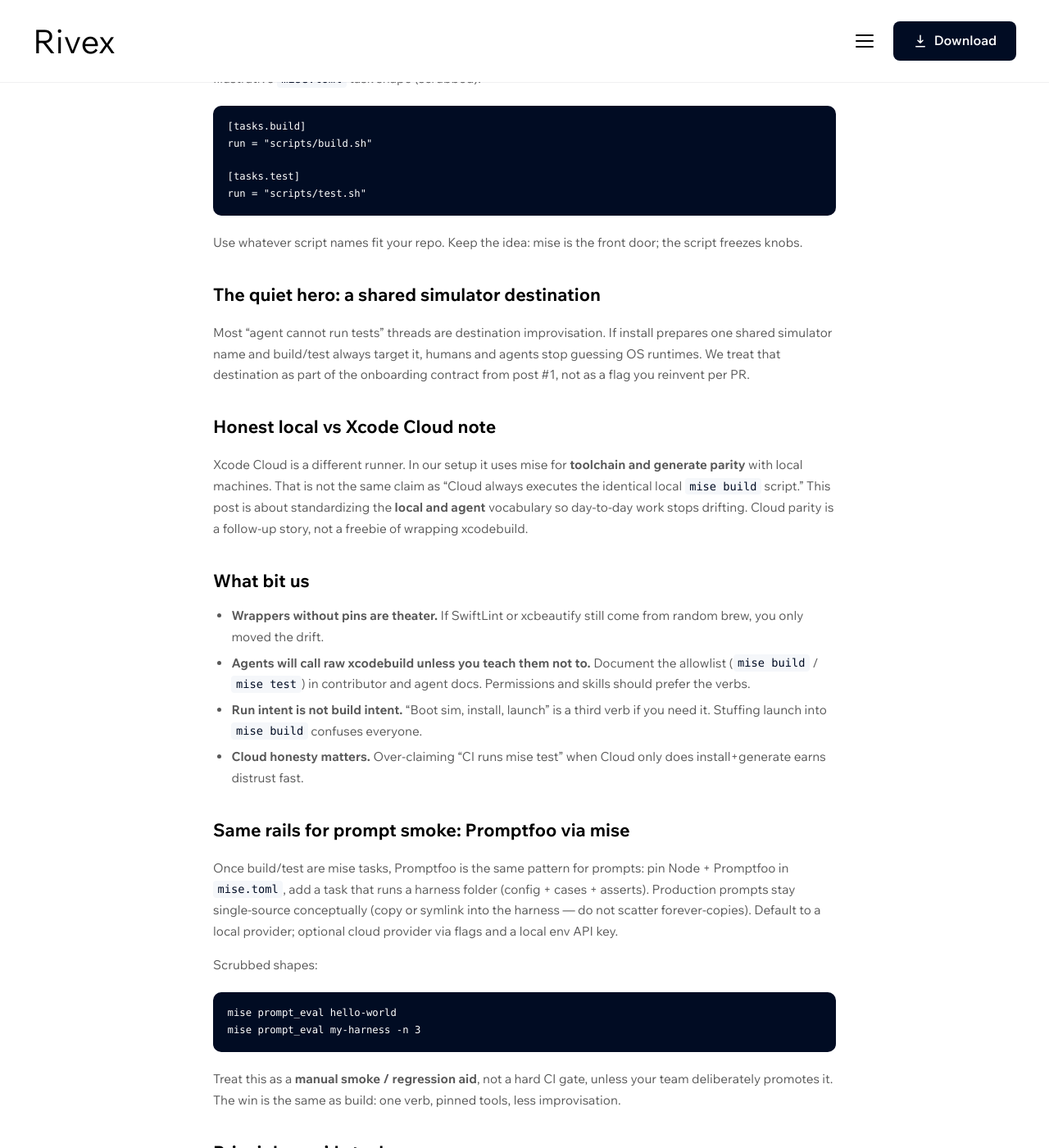
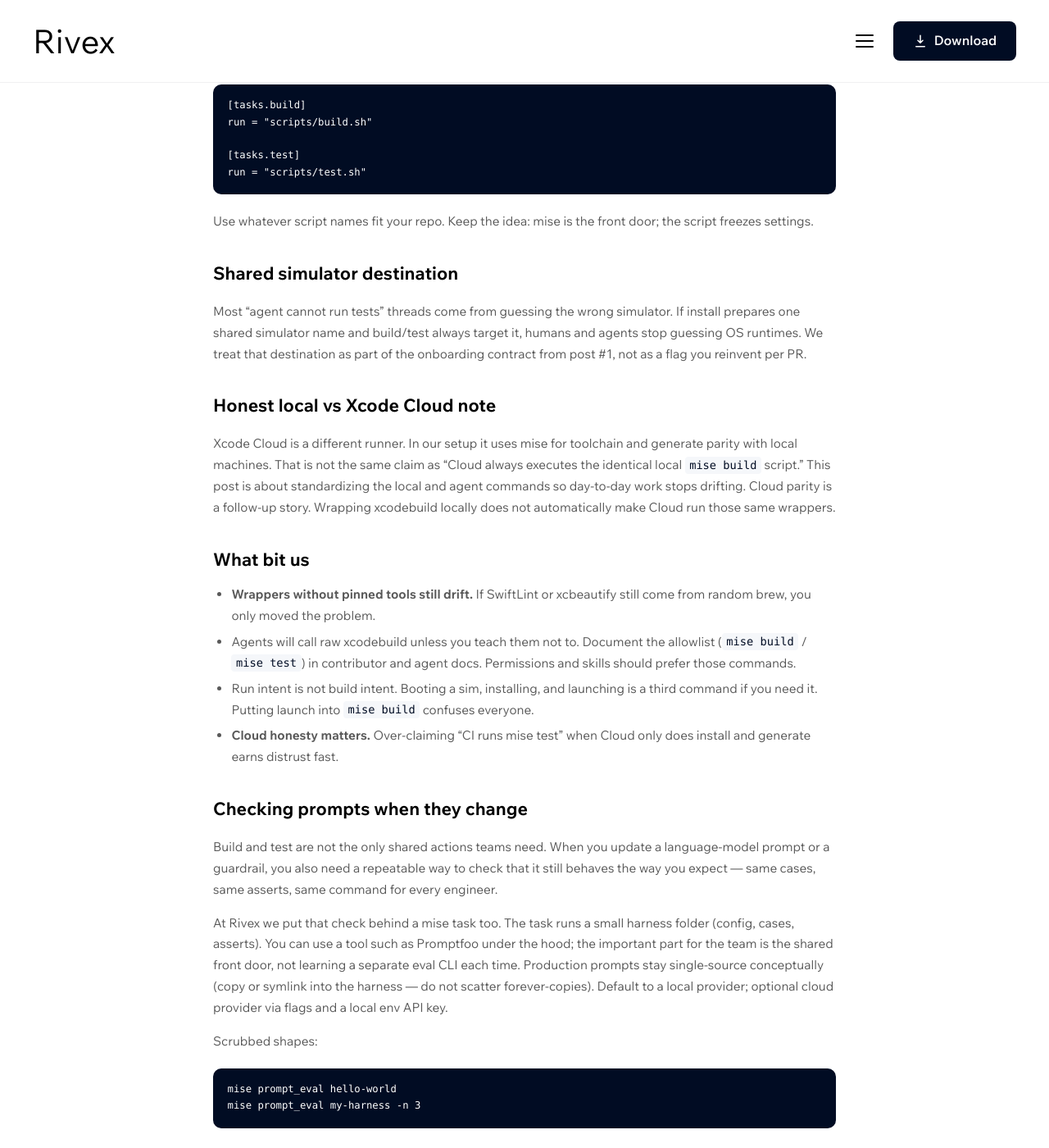
Before and after one commit to chefaio-ios/chefaio-landing-website, a Jekyll site: the page built from _posts/2026-09-20-why-rivex-uses-mise-build-and-mise-test-instead-of-raw-xcodebuild.md, in a window 1280 px wide and 1400 px high, scrolled down 2027 px. Shown: the whole window at 82% size. Built offline with Jekyll 4.4.1, drawn with Linux system fonts in a browser that asks for light colours; some web fonts are replaced; some of the changed text lies outside the part shown.

Commit message:
chore(blog): sync Published posts from Notion

````diff
--- a/_posts/2026-09-20-why-rivex-uses-mise-build-and-mise-test-instead-of-raw-xcodebuild.md
+++ b/_posts/2026-09-20-why-rivex-uses-mise-build-and-mise-test-instead-of-raw-xcodebuild.md
@@ -1,9 +1,10 @@
 ---
-title: Why Rivex uses `mise build` and `mise test` instead of raw `xcodebuild`
+title: mise tasks so every engineer runs the same build and test
 date: '2026-09-20'
 author: Rivex Engineering
-description: How Rivex turns xcodebuild flag soup into stable mise build and mise
-  test verbs for humans and agents — plus a short look at Promptfoo on the same rails.
+description: How Rivex uses mise tasks so every engineer — and every coding agent
+  — runs the same build and test commands, plus a short shared way to check prompts
+  when they change.
 notion_id: 3e122cfb-2af8-8154-8bb6-e36812d77ef9
 canonical: https://rivexapp.com/blog/2026/09/20/why-rivex-uses-mise-build-and-mise-test-instead-of-raw-xcodebuild/
 tags:
@@ -14,15 +15,15 @@ tags:
 
 In [the last post](https://rivexapp.com/blog/2026/09/16/how-we-onboard-rivex-with-one-mise-install/), we pinned the Rivex iOS toolchain behind one `mise install`. That fixed "which Tuist / SwiftLint am I on?" It did not fix the next failure mode: five engineers (and one coding agent) each inventing a slightly different `xcodebuild` line.
 
-This post is about the choices we made to turn build and test into stable mise verbs — what we tried first, why wrappers won, what still bites us, and a short look at running Promptfoo the same way. Steal the pattern; skip the product pitch.
+This post is about how we use mise tasks so every engineer runs the same build and test actions — what we tried first, why wrappers won, what still goes wrong, and a short look at checking prompts the same way. Steal the pattern; skip the product pitch.
 
-## The flag soup we inherited
+## The command-line drift we inherited
 
 Ask three people how they build the app and you get three command lines. One uses `-project`. Another uses the generated workspace. Someone hard-codes a simulator name that does not exist on the agent's Mac. Derived Data lands in three different folders. Signing flags that work in Xcode break headless runs. Logs dump raw `xcodebuild` noise nobody reads.
 
 None of that is exotic. All of it drifts. Humans forgive it with muscle memory. Agents do not — they invent destinations from training data and confidently fail.
 
-We wanted one allowlisted vocabulary: `mise build` and `mise test`.
+We wanted one shared set of commands: `mise build` and `mise test`.
 
 ## What we tried first
 
@@ -30,27 +31,27 @@ We wanted one allowlisted vocabulary: `mise build` and `mise test`.
 
 **Shell aliases in each person's profile.** Great until a new hire (or a fresh agent sandbox) has none of them. Not reviewable. Not versioned with the repo.
 
-**"Just open Xcode and hit Cmd-B."** Fine for interactive humans. Useless for agents, headless smoke, and "same command in CI-like runs."
+**Just open Xcode and hit Cmd-B.** Fine for interactive humans. Useless for agents, headless smoke, and the same command in CI-like runs.
 
-We needed verbs in the repo — next to `mise.toml` — that encode the contract once.
+We needed commands in the repo — next to `mise.toml` — that encode the contract once.
 
-## Why mise tasks became the daily verbs
+## Why mise tasks became the daily commands
 
 Dependency order again:
 
 1. **Pin tools first** (post #1) — Tuist, linters, formatters, beautifiers.
-2. **Then pin the invocation** — build and test call thin wrappers that freeze the knobs humans argue about.
+2. **Then pin the invocation** — build and test call thin wrappers that freeze the settings humans argue about.
 
 At Rivex, `mise build` and `mise test` are mise tasks that run shared wrappers. Publicly, think of those wrappers as owning a small fixed set of decisions:
 
 - Prefer the generated workspace over ad-hoc `-project` guesses
 - Default scheme when you do not pass one
-- Stable Derived Data location so caches are not mystery meat
-- Shared simulator destination (a named environment every machine prepares at install time — no UUID archaeology in the post)
+- Stable Derived Data location so caches are predictable
+- Shared simulator destination (a named environment every machine prepares at install time — no UUID hunting in the post)
 - Signing off for headless builds so local agent runs do not hang on keychain prompts
 - Log beautifier from the pinned toolchain so failures are scannable
 
-The point is not "never touch `xcodebuild`." The point is: if you are building Rivex (or cloning this pattern), you should not invent a new flag soup for the happy path.
+The point is not "never touch `xcodebuild`." The point is: if you are building Rivex (or cloning this pattern), you should not invent a new set of flags for the happy path.
 
 ## Try it
 
@@ -61,7 +62,7 @@ mise build
 mise test
 ```
 
-**Expected:** a successful compile (and tests) using the repo's defaults — same scheme/workspace/destination story your teammates and agents get — without you pasting a private wiki command.
+**Expected:** a successful compile (and tests) using the repo's defaults — same scheme, workspace, and destination story your teammates and agents get — without you pasting a private wiki command.
 
 Optional shape if your wrappers accept a scheme argument:
 
@@ -81,26 +82,28 @@ run = "scripts/build.sh"
 run = "scripts/test.sh"
 ```
 
-Use whatever script names fit your repo. Keep the idea: mise is the front door; the script freezes knobs.
+Use whatever script names fit your repo. Keep the idea: mise is the front door; the script freezes settings.
 
-## The quiet hero: a shared simulator destination
+## Shared simulator destination
 
-Most "agent cannot run tests" threads are destination improvisation. If install prepares one shared simulator name and build/test always target it, humans and agents stop guessing OS runtimes. We treat that destination as part of the onboarding contract from post #1, not as a flag you reinvent per PR.
+Most "agent cannot run tests" threads come from guessing the wrong simulator. If install prepares one shared simulator name and build/test always target it, humans and agents stop guessing OS runtimes. We treat that destination as part of the onboarding contract from post #1, not as a flag you reinvent per PR.
 
 ## Honest local vs Xcode Cloud note
 
-Xcode Cloud is a different runner. In our setup it uses mise for **toolchain and generate parity** with local machines. That is not the same claim as "Cloud always executes the identical local `mise build` script." This post is about standardizing the **local and agent** vocabulary so day-to-day work stops drifting. Cloud parity is a follow-up story, not a freebie of wrapping xcodebuild.
+Xcode Cloud is a different runner. In our setup it uses mise for toolchain and generate parity with local machines. That is not the same claim as "Cloud always executes the identical local `mise build` script." This post is about standardizing the local and agent commands so day-to-day work stops drifting. Cloud parity is a follow-up story. Wrapping xcodebuild locally does not automatically make Cloud run those same wrappers.
 
 ## What bit us
 
-- **Wrappers without pins are theater.** If SwiftLint or xcbeautify still come from random brew, you only moved the drift.
-- **Agents will call raw xcodebuild unless you teach them not to.** Document the allowlist (`mise build` / `mise test`) in contributor and agent docs. Permissions and skills should prefer the verbs.
-- **Run intent is not build intent.** "Boot sim, install, launch" is a third verb if you need it. Stuffing launch into `mise build` confuses everyone.
-- **Cloud honesty matters.** Over-claiming "CI runs mise test" when Cloud only does install+generate earns distrust fast.
+- **Wrappers without pinned tools still drift.** If SwiftLint or xcbeautify still come from random brew, you only moved the problem.
+- Agents will call raw xcodebuild unless you teach them not to. Document the allowlist (`mise build` / `mise test`) in contributor and agent docs. Permissions and skills should prefer those commands.
+- Run intent is not build intent. Booting a sim, installing, and launching is a third command if you need it. Putting launch into `mise build` confuses everyone.
+- **Cloud honesty matters.** Over-claiming "CI runs mise test" when Cloud only does install and generate earns distrust fast.
 
-## Same rails for prompt smoke: Promptfoo via mise
+## Checking prompts when they change
 
-Once build/test are mise tasks, Promptfoo is the same pattern for prompts: pin Node + Promptfoo in `mise.toml`, add a task that runs a harness folder (config + cases + asserts). Production prompts stay single-source conceptually (copy or symlink into the harness — do not scatter forever-copies). Default to a local provider; optional cloud provider via flags and a local env API key.
+Build and test are not the only shared actions teams need. When you update a language-model prompt or a guardrail, you also need a repeatable way to check that it still behaves the way you expect — same cases, same asserts, same command for every engineer.
+
+At Rivex we put that check behind a mise task too. The task runs a small harness folder (config, cases, asserts). You can use a tool such as Promptfoo under the hood; the important part for the team is the shared front door, not learning a separate eval CLI each time. Production prompts stay single-source conceptually (copy or symlink into the harness — do not scatter forever-copies). Default to a local provider; optional cloud provider via flags and a local env API key.
 
 Scrubbed shapes:
 
@@ -109,16 +112,14 @@ mise prompt_eval hello-world
 mise prompt_eval my-harness -n 3
 ```
 
-Treat this as a **manual smoke / regression aid**, not a hard CI gate, unless your team deliberately promotes it. The win is the same as build: one verb, pinned tools, less improvisation.
+Treat this as a **manual smoke / regression aid**, not a hard CI gate, unless your team deliberately promotes it. The win matches build and test: one command, pinned tools, less improvisation.
 
 ## Principles we'd steal
 
-- **Pin tools, then pin verbs.** `mise install` without `mise build` only solves half the drift.
-- **Encode knobs in the repo, not in muscle memory.** Workspace vs project, Derived Data, destination, signing for headless — pick once.
-- **Allowlist what agents may run.** If raw `xcodebuild` is still the documented path, agents will take it.
-- **Be honest about Cloud.** Toolchain parity ≠ identical build scripts.
-- **Reuse the pattern for evals.** Promptfoo-via-mise is just another task on the same rails.
-
-Next up: either collapsing lint behind one `mise lint`, or Mac ↔ Xcode Cloud parity — same philosophy, different layer.
+- Pin tools, then pin commands. `mise install` without `mise build` only solves half the drift.
+- **Encode settings in the repo, not in muscle memory.** Workspace vs project, Derived Data, destination, signing for headless — pick once.
+- Allowlist what agents may run. If raw `xcodebuild` is still the documented path, agents will take it.
+- **Be honest about Cloud.** Toolchain parity is not the same as identical build scripts.
+- **Reuse the pattern for prompt checks.** A mise task for prompt and guardrail evaluation is just another shared action on the same setup.
 
 If you like how we design agent-operable iOS contracts, [try Rivex on the App Store](https://apps.apple.com/app/rivex/id6752362984) — we build the product with the same discipline we use to build the repo.
````
